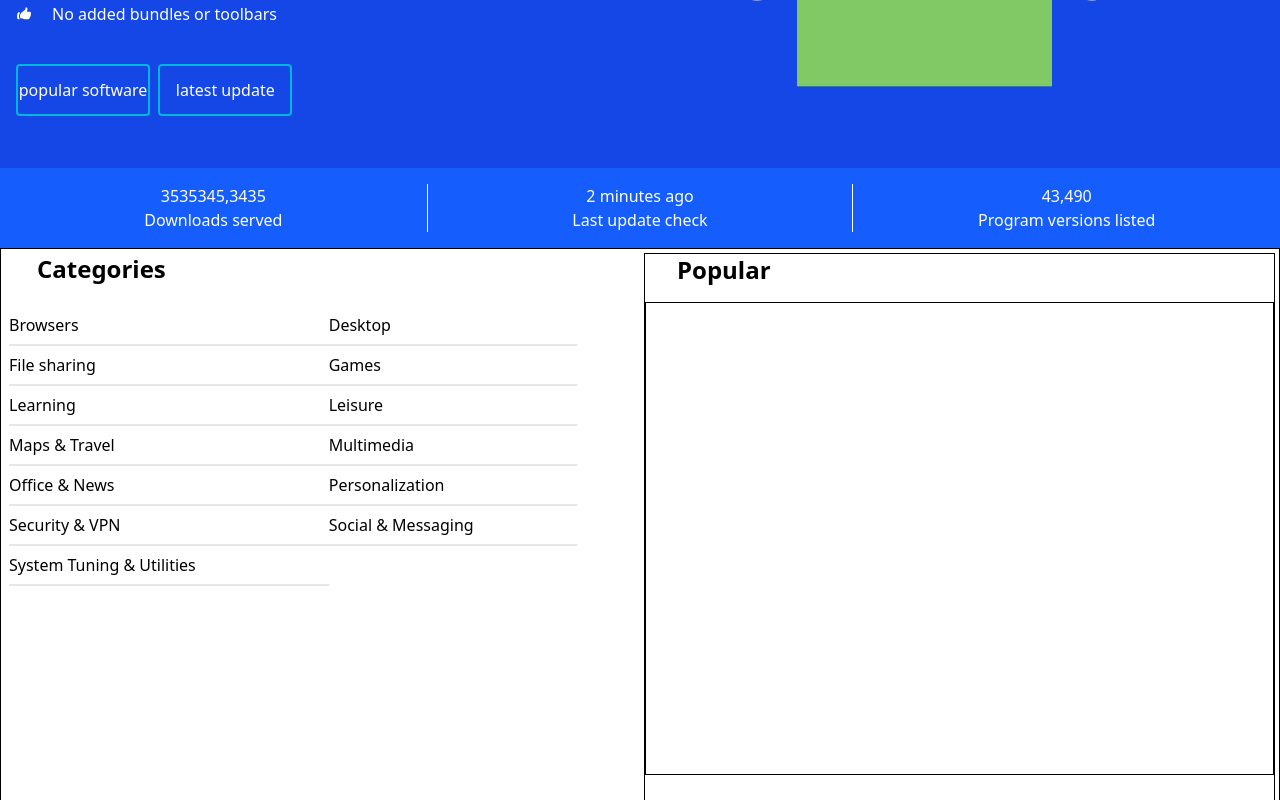
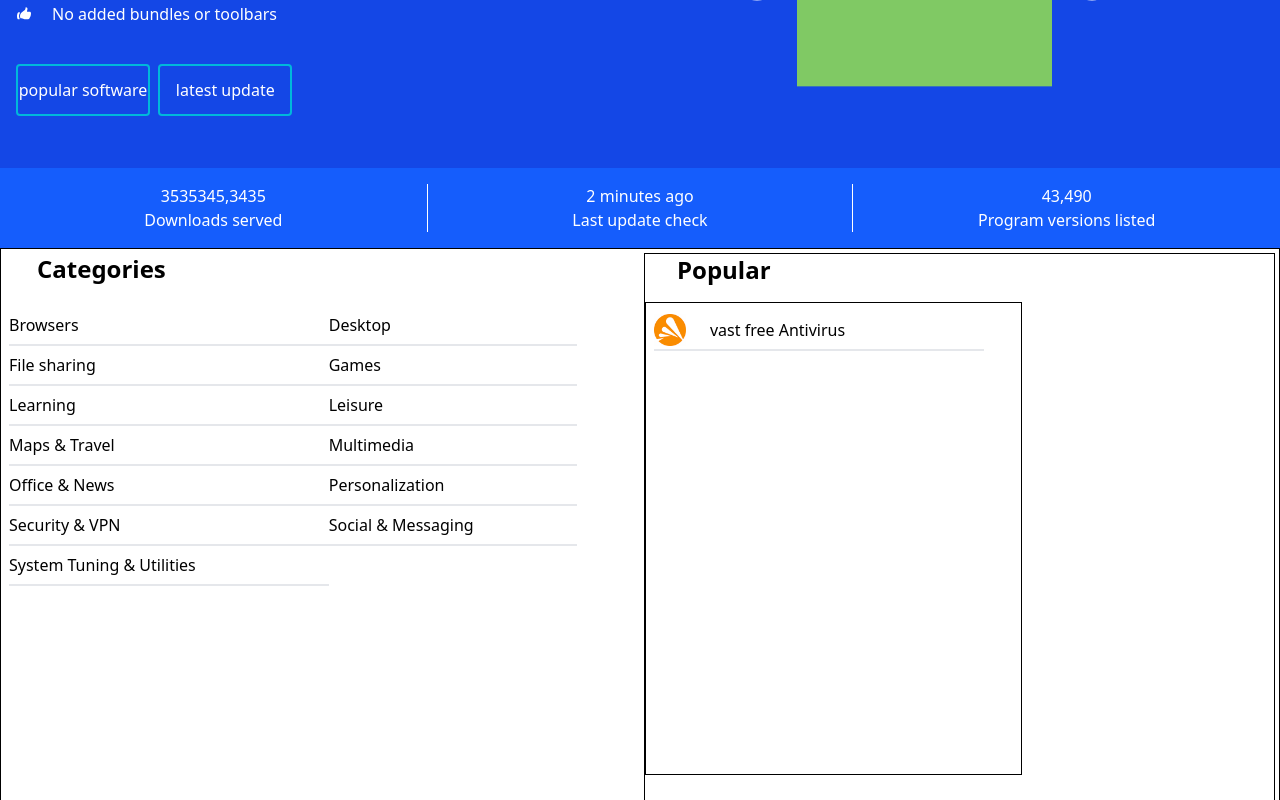
Before and after one commit to system-Barinda/Website-Cloning-FileHippo, a React (Vite) app in the folder filehippo/: page / in a window 1280 px wide. Shown: the part 300-1100 px from the top of the page. Built offline with nearby package versions, Linux system fonts and the light colour scheme.

Commit message:
i started to design the insert the app needed to be downloaded

```diff
--- a/filehippo/src/components/containerApp.jsx
+++ b/filehippo/src/components/containerApp.jsx
@@ -1,3 +1,4 @@
+import avastcleanuplogo from '../images/avast-cleanup-logo.png'
 function ContainerApp(){
     return (
         <>
@@ -42,8 +43,16 @@ function ContainerApp(){
              </div>
              <div className="popular border m-1 h-auto w-1/2 flex flex-col">
              <h1 className="ml-8 font-bold text-2xl">Popular</h1>
-             <div className="App-menu  h-[60%] mt-4 border">
+             <div className="App-menu  h-[60%] mt-4 border w-[60%]">
+                  <table  className="w-[90%] border-none m-1">
 
+                    <tr >
+                        <td className="border-b-2 border-b-gray-200 h-10 m-1 cursor-pointer hover:underline flex gap-6  items-center"> <img src={avastcleanuplogo} className='h-8' /> <p>vast free Antivirus</p></td>
+
+                    </tr>
+
+
+                   </table>
              </div>
 
              </div>
```
